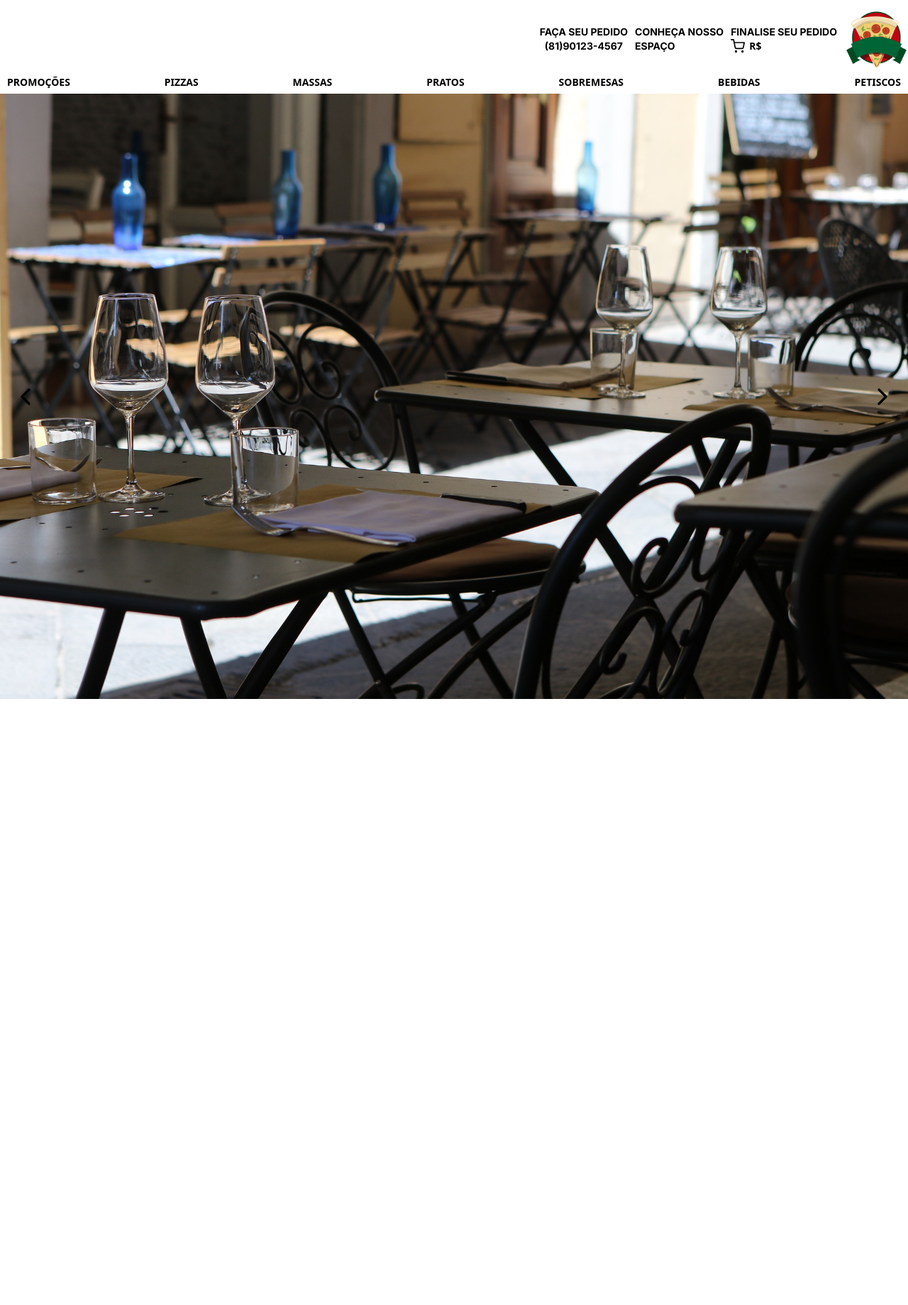
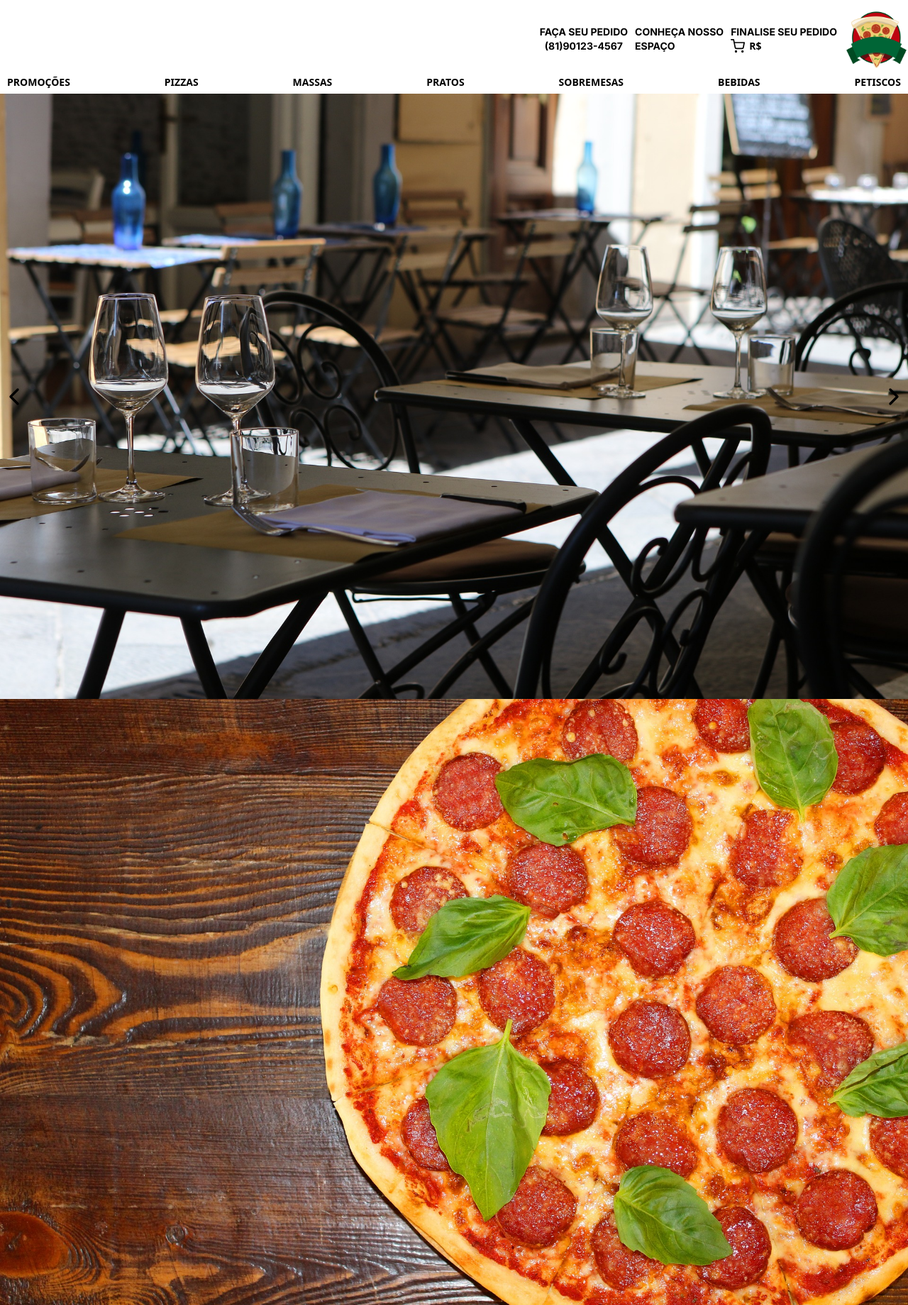
Before and after one commit to HumbertoFox/pizzaria, a Next.js app: page / in a window 1280 px wide. Shown: the whole page at 71% size. Before the commit the page ends 985 px from the top, so only its background shows below. Built offline with nearby package versions, Linux system fonts and the light colour scheme.

Commit message:
Update add componente pizzas, ajuste tailwind xl:min-h-full componentes

```diff
--- a/src/app/page.tsx
+++ b/src/app/page.tsx
@@ -1,5 +1,6 @@
 import HeaderComponent from '@/components/header';
 import MenuComponent from '@/components/menu';
+import PizzasComponent from '@/components/pizza';
 import PromotionComponent from '@/components/promotion';
 
 export default function Home() {
@@ -8,6 +9,7 @@ export default function Home() {
       <HeaderComponent />
       <MenuComponent />
       <PromotionComponent />
+      <PizzasComponent />
     </main>
   );
 };
--- a/src/components/menu/index.tsx
+++ b/src/components/menu/index.tsx
@@ -3,8 +3,8 @@ import Link from 'next/link';
 export default function MenuComponent() {
     return (
         <nav className='flex w-full justify-between font-sans text-sm font-bold sm:hidden'>
-            <Link href={'/'} className='px-2.5 py-1.5'>PROMOÇÕES</Link>
-            <Link href={'/'} className='px-2.5 py-1.5'>PIZZAS</Link>
+            <Link href={'#promotion'} className='px-2.5 py-1.5'>PROMOÇÕES</Link>
+            <Link href={'#pizzas'} className='px-2.5 py-1.5'>PIZZAS</Link>
             <Link href={'/'} className='px-2.5 py-1.5'>MASSAS</Link>
             <Link href={'/'} className='px-2.5 py-1.5'>PRATOS</Link>
             <Link href={'/'} className='px-2.5 py-1.5'>SOBREMESAS</Link>
--- /dev/null
+++ b/src/components/pizza/index.tsx
@@ -0,0 +1,17 @@
+import Image from 'next/image';
+import SlideImage0 from '@/assets/pizza-3870778_1920.jpg';
+import SlideImage1 from '@/assets/pizza-7340648_1920.jpg';
+import SlideImage2 from '@/assets/pizza-1239077_1920.jpg';
+import SlideImage3 from '@/assets/pizza-3000274_1920.jpg';
+import SlideImage4 from '@/assets/pizza-3604157_1920.jpg';
+import SlideImage5 from '@/assets/pizza-4205701_1920.jpg';
+
+const slides = [SlideImage0, SlideImage1, SlideImage2, SlideImage3, SlideImage4, SlideImage5];
+
+export default function PizzasComponent() {
+    return (
+        <div className='flex w-full min-h-screen xl:min-h-full overflow-hidden relative' id='pizzas'>
+            {slides.map((element, index) => <Image src={element} key={index} style={{ width: '100%', height: '100%' }} alt='Image Pizzaria' priority />)}
+        </div>
+    );
+};
--- a/src/components/promotion/index.tsx
+++ b/src/components/promotion/index.tsx
@@ -9,9 +9,9 @@ const slides = [SlideImage0, SlideImage1, SlideImage2, SlideImage3];
 
 export default function PromotionComponent() {
     return (
-        <div className='flex w-full overflow-hidden relative'>
+        <div className='flex w-full min-h-screen xl:min-h-full overflow-hidden relative' id='promotion'>
             {slides.map((element, index) => <Image src={element} key={index} style={{ width: '100%', height: '100%' }} alt='Image Pizzaria' priority />)}
-            <div className='absolute inset-0 flex items-center justify-between px-4'>
+            <div className='absolute inset-0 flex items-center justify-between'>
                 <button type='button' title='next' className='h-full'>
                     <ChevronLeft size={40} />
                 </button>
--- a/tailwind.config.ts
+++ b/tailwind.config.ts
@@ -9,6 +9,7 @@ module.exports = {
     extend: {
       screens: {
         'lg': { 'max': '1440px' },
+        'xl': { 'max': '1280px' },
         'md': { 'max': '960px' },
         'sm': { 'max': '790px' }
       }
```
